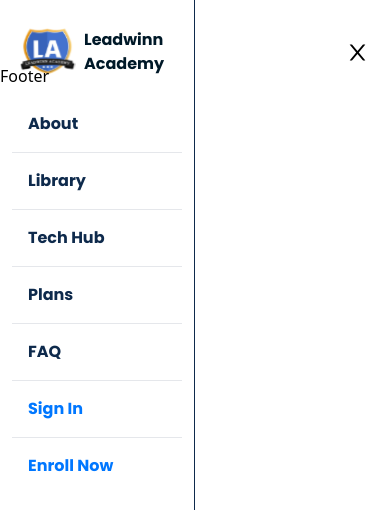
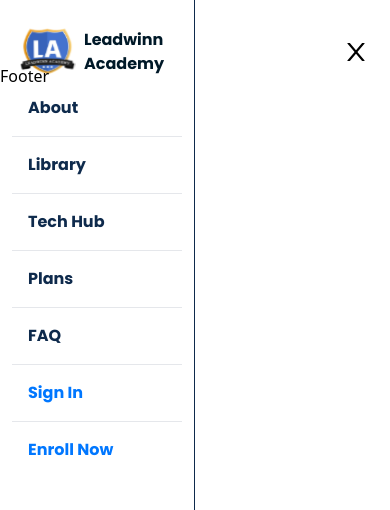
Before and after one commit to Adeleyeha-17/Leadwinn-Academy, a React (Vite) app: page / in a window 390 px wide. Both pictures are taken after a click on the element 357 px from the left and 52 px from the top of the page. Shown: the top 510 px of the page. Built offline with nearby package versions, Linux system fonts and the light colour scheme.

Commit message:
updated navbar

```diff
--- a/src/components/Navbar/Navbar.tsx
+++ b/src/components/Navbar/Navbar.tsx
@@ -35,15 +35,15 @@ export const Navbar: React.FC = () => {
             <div onClick={toggleFunc}
                className="cursor">
                {
-               nav ? <AiOutlineClose size={25}
-                  className="sm:hidden"/> : <AiOutlineMenu size={25}
+               nav ? <AiOutlineClose size={28}
+                  className="sm:hidden"/> : <AiOutlineMenu size={28}
                   className="sm:hidden"/>}
             </div>
 
             <div className={
                nav ? "fixed left-0 top-0 w-1/2 h-full border-r border-head-black sm:hidden transition-all ease-in-out duration-500 z-10" : "fixed -left-full"
             }>
-               <div className="font-poppins pt-24 mx-3 flex flex-col font-semibold">
+               <div className="font-poppins pt-20 mx-3 flex flex-col font-semibold">
                   <Link to="/about" className="p-4 border-b text-head-black">About</Link>
                   <Link to="/library" className="p-4 border-b text-head-black">Library</Link>
                   <Link to="/tech-hub" className="p-4 border-b text-head-black">Tech Hub</Link>
```
